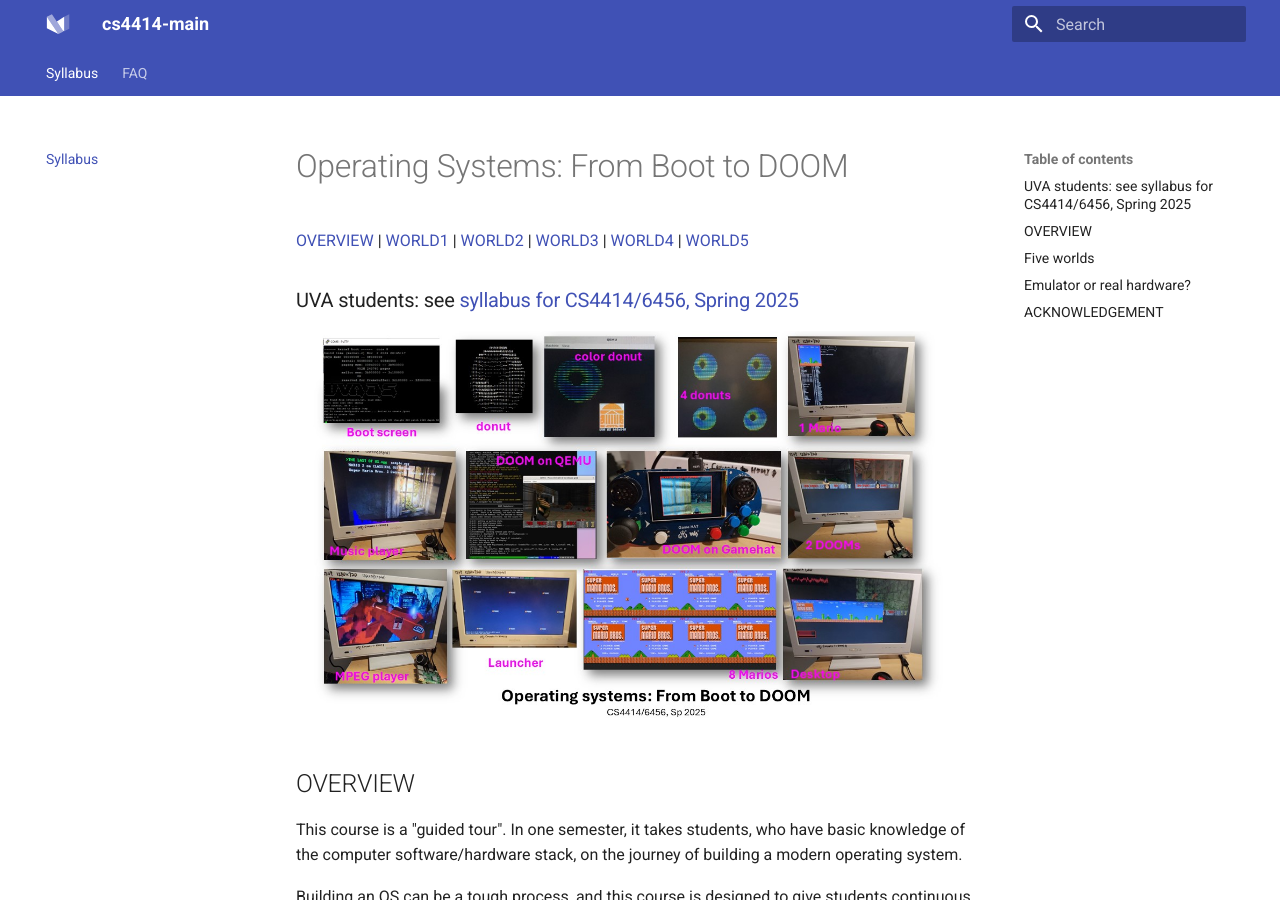
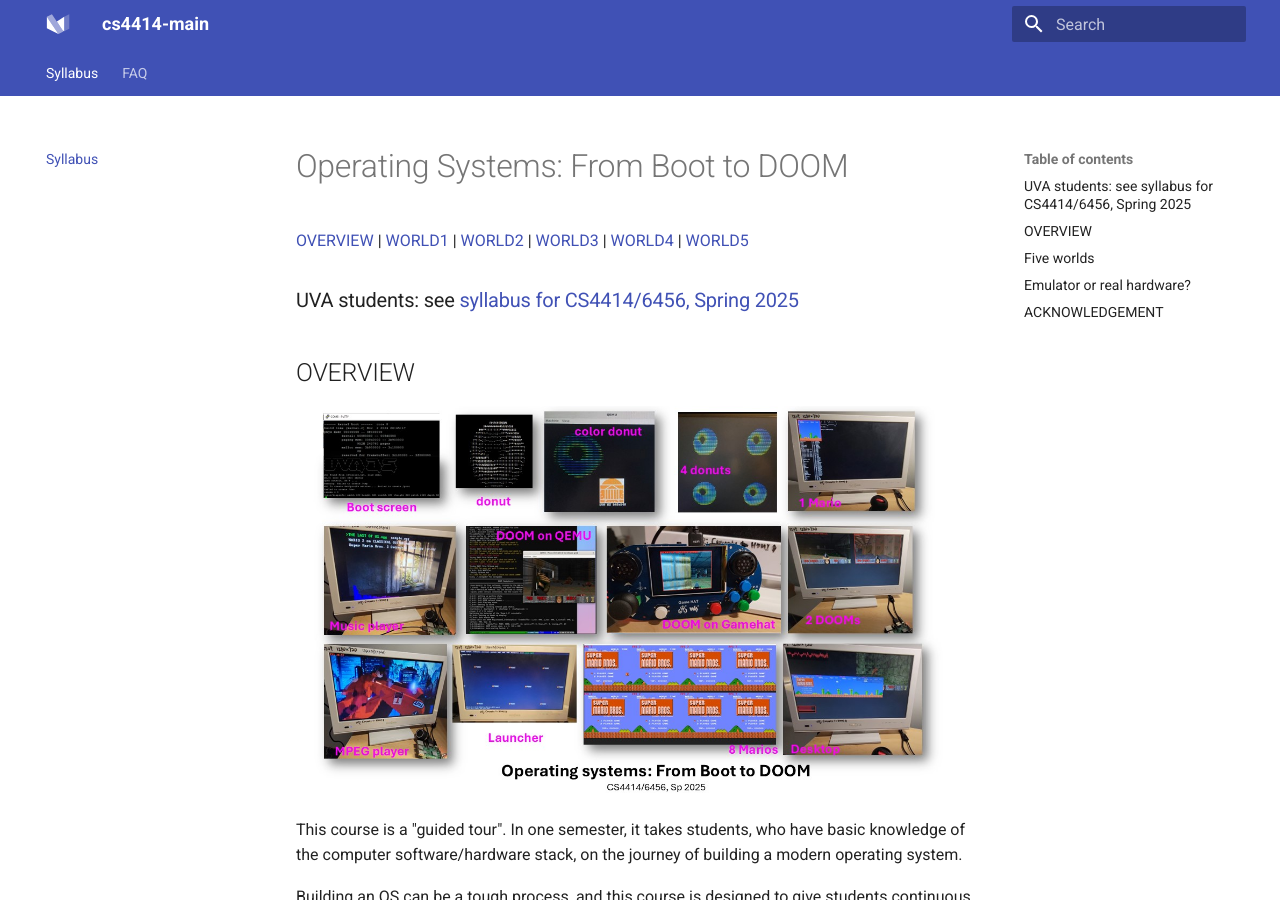
Before and after one commit to fxlin/uva-os-main, an MkDocs documentation site: the page built from docs/README.md, in a window 1280 px wide and 900 px high. Built offline with MkDocs 1.6.1 and Material for MkDocs 9.7.7, drawn with Linux system fonts in a browser that asks for light colours.

Commit message:
Update README.md

```diff
--- a/docs/README.md
+++ b/docs/README.md
@@ -9,9 +9,9 @@
 
 ### UVA students: see [syllabus for CS4414/6456, Spring 2025](syllabus-25sp.md)
 
-![alt text](collage-ordered.jpg)
+## OVERVIEW
 
-## OVERVIEW
+![collage](collage-ordered.jpg)
 
 This course is a "guided tour". In one semester, it takes students, who have basic knowledge of the computer software/hardware stack, on the journey of building a modern operating system.
 
```
